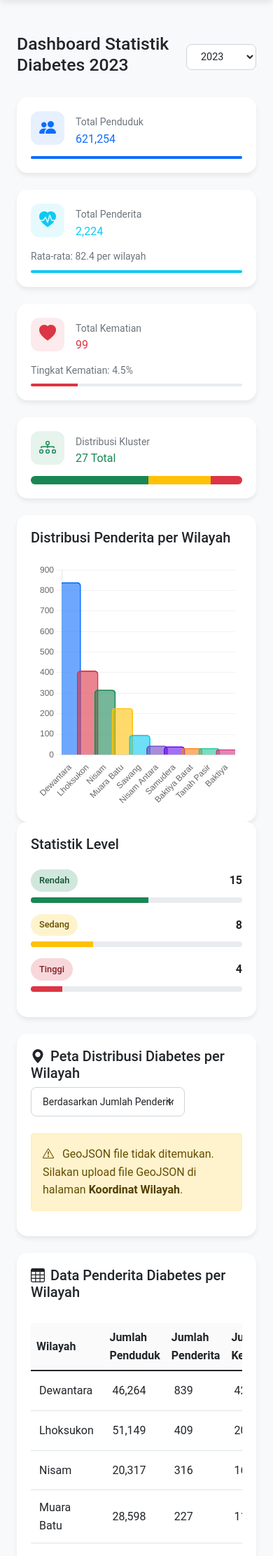
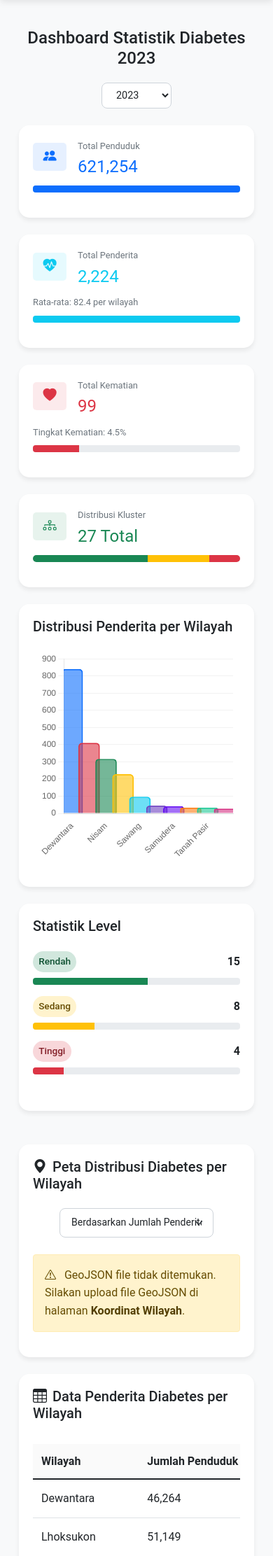
Before and after one commit to AhmadFauziAbdillah/diabetesacehutara, a PHP site: page / in a window 390 px wide. Shown: the part 58-2281 px from the top of the page at 70% size. Run offline with PHP 8.4, Linux system fonts and the light colour scheme; data comes from the database, SQL or seed files in the repository; some libraries are stand-ins or nearby versions.

Commit message:
Update style.css

```diff
--- a/css/style.css
+++ b/css/style.css
@@ -327,16 +357,168 @@
 
 /* ---------- ANIMATIONS ---------- */
 @keyframes fadeIn {
-    from { opacity: 0; transform: translateY(20px); }
-    to { opacity: 1; transform: translateY(0); }
+    from {
+        opacity: 0;
+        transform: translateY(20px);
+    }
+    to {
+        opacity: 1;
+        transform: translateY(0);
+    }
 }
 
 .fade-in {
     animation: fadeIn 0.5s ease-out forwards;
 }
 
-/* ---------- MEDIA QUERIES ---------- */
-@media (max-width: 767.98px) {
+/* ---------- MEDIA QUERIES & RESPONSIVE ADJUSTMENTS ---------- */
+
+/* Penyesuaian umum untuk responsivitas container */
+.container-fluid.py-4 {
+    padding-left: 15px;
+    padding-right: 15px;
+    padding-top: 1rem !important; /* Kurangi padding atas/bawah */
+    padding-bottom: 1rem !important;
+}
+
+/* Bagian Header Dashboard (Judul dan Dropdown Tahun) */
+.d-flex.justify-content-between.align-items-center.mb-4 {
+    flex-direction: column; /* Ubah tata letak menjadi kolom di mobile */
+    align-items: flex-start; /* Sejajarkan item ke kiri */
+    margin-bottom: 1.5rem !important;
+}
+
+.d-flex.justify-content-between.align-items-center.mb-4 h1.h2 {
+    font-size: 1.5rem; /* Ukuran font lebih kecil untuk judul di mobile */
+    margin-bottom: 10px;
+    text-align: center;
+    width: 100%; /* Pastikan judul mengambil lebar penuh */
+}
+
+.year-select {
+    width: 100%; /* Buat dropdown tahun mengambil lebar penuh */
+    margin-top: 10px; /* Beri sedikit jarak dari judul */
+}
+
+/* Kartu Statistik */
+.dashboard-card {
+    margin-bottom: 1rem; /* Kurangi margin antar kartu */
+    padding: 1rem; /* Kurangi padding internal kartu */
+}
+
+.dashboard-card .stat-value {
+    font-size: 1.5rem; /* Sesuaikan ukuran font nilai statistik */
+}
+
+/* Progres bar di kartu distribusi kluster */
+.progress {
+    height: 10px !important; /* Buat progress bar sedikit lebih tebal */
+}
+
+/* Bagian Grafik dan Statistik Level */
+@media (max-width: 991.98px) { /* Untuk tablet dan mobile, tumpuk kolom */
+    .col-lg-8,
+    .col-lg-4 {
+        width: 100%;
+        margin-bottom: 1.5rem; /* Tambahkan margin bawah saat ditumpuk */
+    }
+}
+
+.chart-wrapper {
+    position: relative;
+    height: 300px; /* Sesuaikan tinggi grafik untuk mobile */
+    width: 100%;
+}
+
+/* Peta Distribusi */
+.map-controls {
+    width: 100%; /* Kontrol peta mengambil lebar penuh */
+    margin-top: 15px; /* Beri jarak dari judul peta */
+}
+
+.map-controls select {
+    width: 100%;
+}
+
+#regionMap {
+    height: 350px !important; /* Sesuaikan tinggi peta untuk mobile */
+}
+
+/* Legenda peta */
+.map-legend {
+    flex-direction: column; /* Legenda peta menjadi kolom di mobile */
+    align-items: flex-start; /* Sejajarkan item legenda ke kiri */
+    margin-top: 15px;
+}
+
+.map-legend div {
+    margin-bottom: 5px;
+    margin-right: 0 !important; /* Hapus margin kanan antar item */
+}
+
+/* Tabel Data */
+.table-responsive {
+    overflow-x: auto; /* Pastikan tabel bisa di-scroll horizontal jika terlalu lebar */
+    -webkit-overflow-scrolling: touch; /* Optimalkan scrolling di iOS */
+}
+
+.table th, .table td {
+    white-space: nowrap; /* Jaga agar teks di sel tidak pecah baris secara paksa */
+    padding: 0.75rem; /* Sesuaikan padding sel tabel */
+}
+
+/* Badge status */
+.status-badge {
+    font-size: 0.85em; /* Ukuran font sedikit lebih kecil untuk badge */
+    padding: .3em .6em;
+}
+
+/* Override untuk ikon dan teks kecil jika terlalu besar/terlalu kecil */
+.stat-icon {
+    min-width: 40px; /* Ukuran ikon stat tetap konsisten */
+    height: 40px;
+    display: flex;
+    align-items: center;
+    justify-content: center;
+    border-radius: 5px;
+}
+
+.stat-icon i {
+    font-size: 1.2rem;
+}
+
+.text-muted.small {
+    font-size: 0.85em;
+}
+
+/* General spacing for smaller screens */
+@media (max-width: 576px) {
+    h1.h2 {
+        font-size: 1.3rem; /* Further reduce heading size */
+    }
+    .dashboard-card {
+        padding: 0.8rem;
+    }
+    .stat-value {
+        font-size: 1.3rem;
+    }
+    .small.text-muted {
+        font-size: 0.8em;
+    }
+    /* Untuk tombol di footer jika ada di baris yang sama */
+    .footer-nav a {
+        margin: 0.3rem 0.5rem; /* Lebih rapat di layar sangat kecil */
+    }
+    .social-icons a {
+        width: 32px; /* Ukuran ikon sosial sedikit lebih kecil */
+        height: 32px;
+        font-size: 1.1rem;
+    }
+}
+
+/* Aturan dari index.php yang dipertahankan atau dipindahkan ke sini */
+@media (max-width: 768px) {
+    /* Ini sudah ada di file asli Anda, pastikan untuk menggabungkannya dengan yang baru jika ada tumpang tindih */
     .container {
         padding-left: 1rem;
         padding-right: 1rem;
```
Also changed, not shown: other parts of css/style.css (+39 -0 lines).
